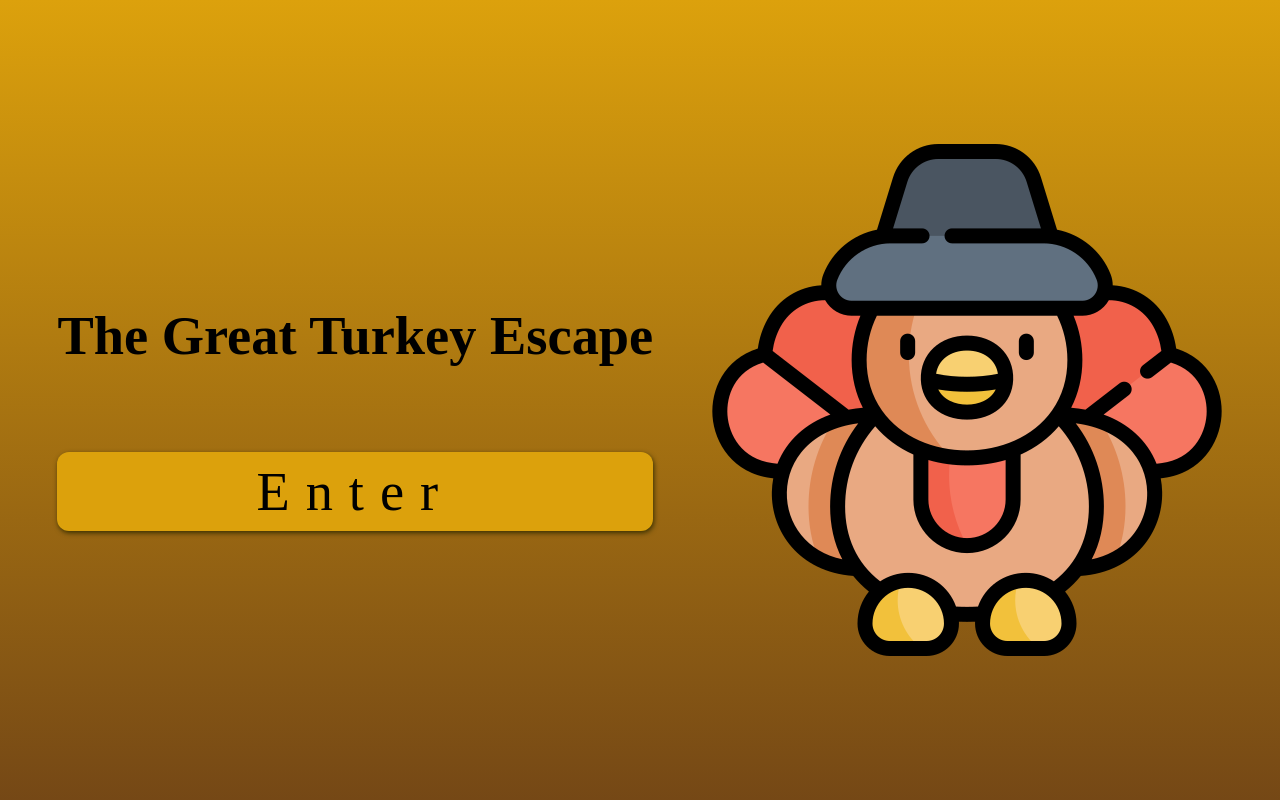
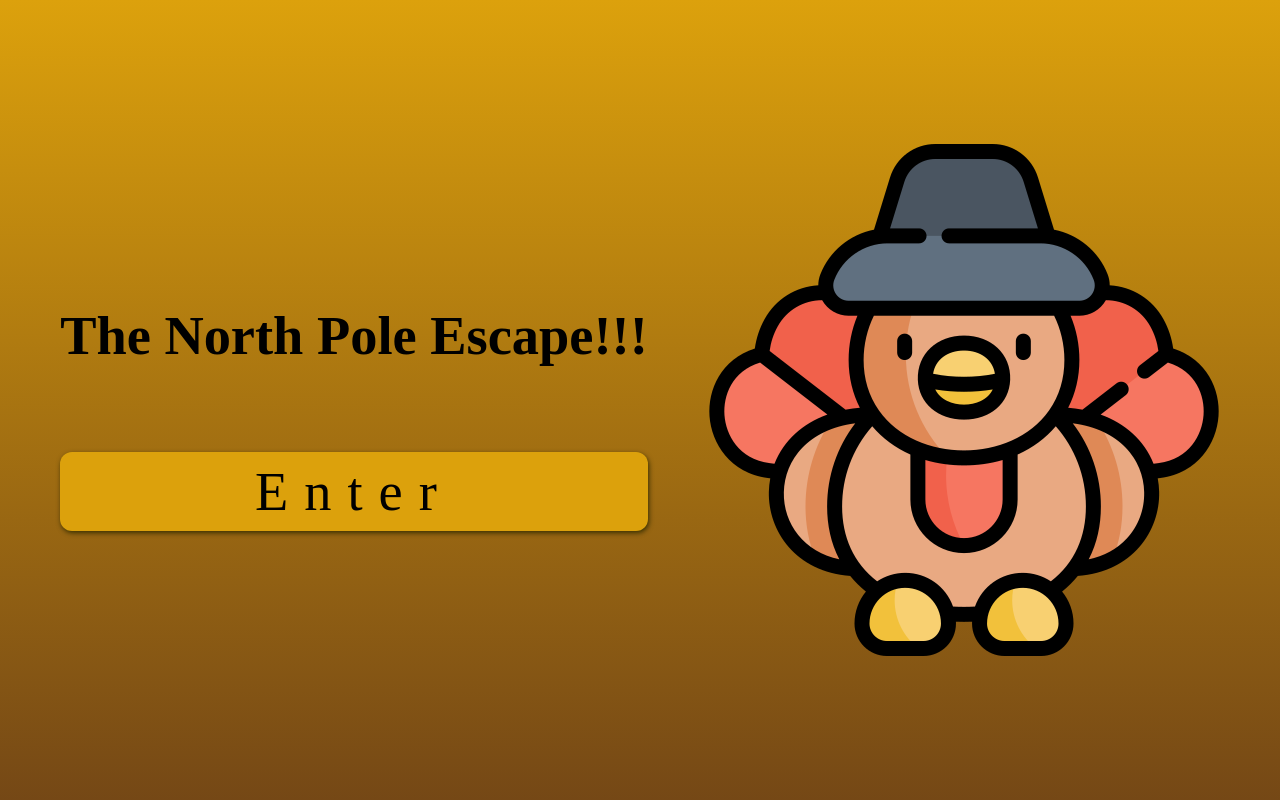
Before and after one commit to Jkrans/xmasVER, a React (Create React App) app: page / in a window 1280 px wide. Shown: the top 800 px of the page. Built offline with nearby package versions, Linux system fonts and the light colour scheme.

Commit message:
test to make sure not committing to old repo

```diff
--- a/public/index.html
+++ b/public/index.html
@@ -14,7 +14,7 @@
 
   <title>Great Turkey Escape</title>
 
-  <script>
+  <!-- <script>
     window.addEventListener('beforeunload', function (e) {
       // The message that will be shown in some browsers.
       var message = 'Are you sure you want to leave?';
@@ -25,7 +25,7 @@
       // For other browsers, you set a string on the event.
       return message;
     });
-  </script>
+  </script> -->
 </head>
 
 <body>
--- a/src/components/Start.js
+++ b/src/components/Start.js
@@ -24,7 +24,7 @@ const Start = ({ onPass }) => {
     <div className="start-page">
       {/* <img src={slime}/> */}
       <div>
-        <h1>The Great Turkey Escape</h1>
+        <h1>The North Pole Escape!!!</h1>
         <button onClick={enter}>Enter</button>
       </div>
       <img src={turkey} alt="" />
```
